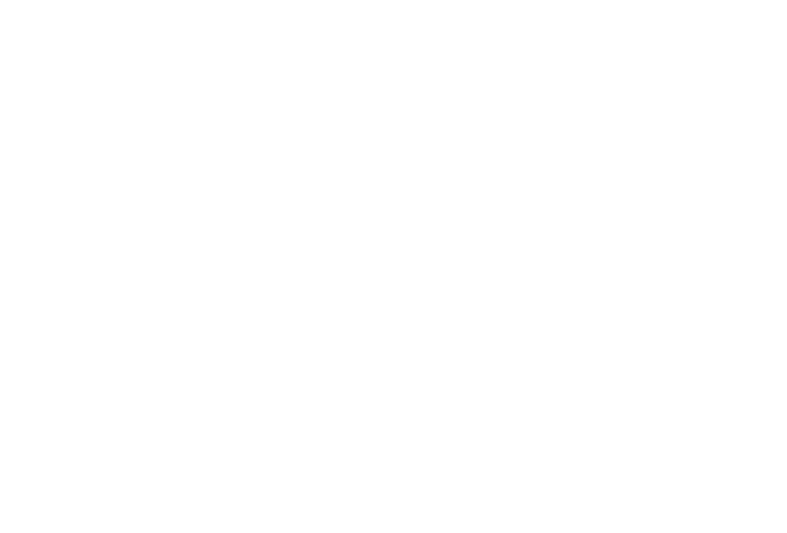
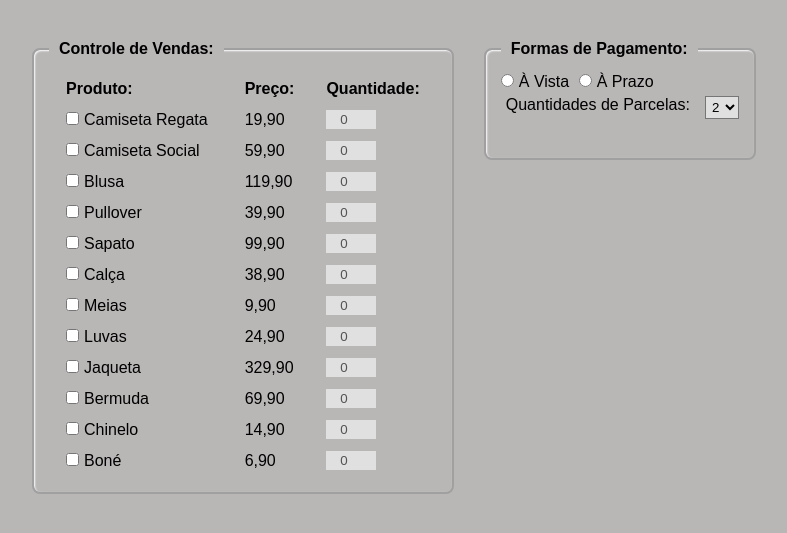
Before and after one commit to 1x-joka/PROJETO_WEB, a PHP site: page /pagina02.html in a window 1280 px wide. Before the commit the part shown is empty. Shown: the top 533 px of the page, without its empty margins (8-795 px from the left). Run offline with PHP 8.4, Linux system fonts and the light colour scheme.

Commit message:
Primeiras Alterações

```diff
--- a/Projeto Controle de Vendas/pagina02.html
+++ b/Projeto Controle de Vendas/pagina02.html
@@ -5,8 +5,117 @@
     <meta name="viewport" content="width=device-width, initial-scale=1.0">
     <title>Controle de Vendas</title>
     <link rel="stylesheet" href="style.css">
+    <script>
+        function habilitar(checkbox) {
+            let linha = checkbox.closest("tr") // Procurando qual tr o checkbox foi clicado
+            let verificacao = linha.querySelector("input[type='number']") // Procura o campo dentro dessa linha
+
+            if (checkbox.checked) {
+                verificacao.disabled = false;
+                verificaco.focus()
+            }
+            else {
+                verificacao.disabled = true;
+                verificacao.value = 0;
+            }
+        }
+    </script>
 </head>
 <body>
+    <div class="container">
 
+        <fieldset class="vendas">
+            <legend>Controle de Vendas:</legend>
+            <table>
+                <thead>
+                    <tr>
+                        <th>Produto:</th>
+                        <th>Preço:</th>
+                        <th>Quantidade:</th>
+                    </tr>
+                </thead>
+                <tbody>
+                    <tr>
+                        <td><input type="checkbox" onclick="habilitar(this)"><label for="regata">Camiseta Regata</label></td>
+                        <td class="preco">19,90</td>
+                        <td><input type="number" value="0" min="0" disabled></td>
+                    </tr>
+                    <tr>
+                        <td><input type="checkbox" onclick="habilitar(this)"><label for="social">Camiseta Social</label></td>
+                        <td class="preco">59,90</td>
+                        <td><input type="number" value="0" min="0" disabled></td>
+                    </tr>
+                    <tr>
+                        <td><input type="checkbox" onclick="habilitar(this)"><label for="blusa">Blusa</label></td>
+                        <td class="preco">119,90</td>
+                        <td><input type="number" value="0" min="0" disabled></td>
+                    </tr>
+                    <tr>
+                        <td><input type="checkbox" onclick="habilitar(this)"><label for="pullover">Pullover</label></td>
+                        <td class="preco">39,90</td>
+                        <td><input type="number" value="0" min="0" disabled></td>
+                    </tr>
+                    <tr>
+                        <td><input type="checkbox" onclick="habilitar(this)"><label for="sapato">Sapato</label></td>
+                        <td class="preco">99,90</td>
+                        <td><input type="number" value="0" min="0" disabled></td>
+                    <tr>
+                        <td><input type="checkbox" onclick="habilitar(this)"><label for="calca">Calça</label></td>
+                        <td class="preco">38,90</td>
+                        <td><input type="number" value="0" min="0" disabled></td>
+                    </tr>
+                    <tr>
+                        <td><input type="checkbox" onclick="habilitar(this)"><label for="meias">Meias</label></td>
+                        <td class="preco">9,90</td>
+                        <td><input type="number" value="0" min="0" disabled></td>
+                    </tr>
+                    <tr>
+                        <td><input type="checkbox" onclick="habilitar(this)"><label for="luvas">Luvas</label></td>
+                        <td class="preco">24,90</td>
+                        <td><input type="number" value="0" min="0" disabled></td>
+                    </tr>
+                    <tr>
+                        <td><input type="checkbox" onclick="habilitar(this)"><label for="jaqueta">Jaqueta</label></td>
+                        <td class="preco">329,90</td>
+                        <td><input type="number" value="0" min="0" disabled></td>
+                    </tr>
+                    <tr>
+                        <td><input type="checkbox" onclick="habilitar(this)"><label for="bermuda">Bermuda</label></td>
+                        <td class="preco">69,90</td>
+                        <td><input type="number" value="0" min="0" disabled></td>
+                    </tr>
+                    <tr>
+                        <td><input type="checkbox" onclick="habilitar(this)"><label for="chinelo">Chinelo</label></td>
+                        <td class="preco">14,90</td>
+                        <td><input type="number" value="0" min="0" disabled></td>
+                    </tr>
+                    <tr>
+                        <td><input type="checkbox" onclick="habilitar(this)"><label for="bone">Boné</label></td>
+                        <td class="preco">6,90</td>
+                        <td><input type="number" value="0" min="0" disabled></td>
+                    </tr>
+                </tbody>
+            </table>
+        </fieldset>
+
+        <fieldset class="pagamento">
+            <legend>Formas de Pagamento:</legend>
+            <div class="metodos">
+                <input type="radio" name="pagamento" id="vista"><label for="vista">À Vista</label>
+                <input type="radio" name="pagamento" id="prazo"><label for="prazo">À Prazo</label>
+            </div>
+
+            <div class="parcelas">
+                <label>Quantidades de Parcelas:</label>
+                <select>
+                    <option value="1">1</option>
+                    <option value="2" selected>2</option>
+                    <option value="3">3</option>
+                    <option value="4">4</option>
+                    <option value="5">5</option>
+                </select>
+            </div>
+        </fieldset>
+    </div>
 </body>
 </html>
--- a/Projeto Controle de Vendas/style.css
+++ b/Projeto Controle de Vendas/style.css
@@ -1,6 +1,68 @@
 * {
     box-sizing: border-box;
-    margin: 0px;
-    padding: 0px;
-    font-family: Arial, Helvetica, sans-serif;
+    margin: 0;
+    padding: 0;
+    font-family: Arial, sans-serif;
+    background-color: rgb(185, 182, 182);
 }
+
+body {
+    padding: 20px;
+}
+
+.container {
+    display: flex;
+    gap: 30px;
+    padding: 20px;
+}
+
+fieldset {
+    border: 2px solid #a0a0a0;
+    border-radius: 8px;
+    padding: 15px;
+    box-shadow: inset 1px 1px 2px white;
+}
+
+legend {
+    font-weight: bold;
+    padding: 0 10px;
+}
+
+th, td {
+    padding: 5px 15px;
+    text-align: left;
+}
+
+.price {
+    text-align: center;
+    font-weight: bold;
+}
+
+input[type="number"] {
+    width: 50px;
+    background-color: #e0e0e0;
+    border: 1px solid transparent;
+    padding: 1px;
+    text-align: center;
+}
+
+.pagamento {
+    min-width: 250px;
+    height: 15vh;
+}
+
+.parcelas {
+    display: flex;
+    align-items: center;
+    gap: 10px;
+}
+
+select {
+    padding: 2px;
+    background-color: #e0e0e0;
+}
+
+label {
+    padding: 5px;
+    margin-bottom: 5px;
+}
```
